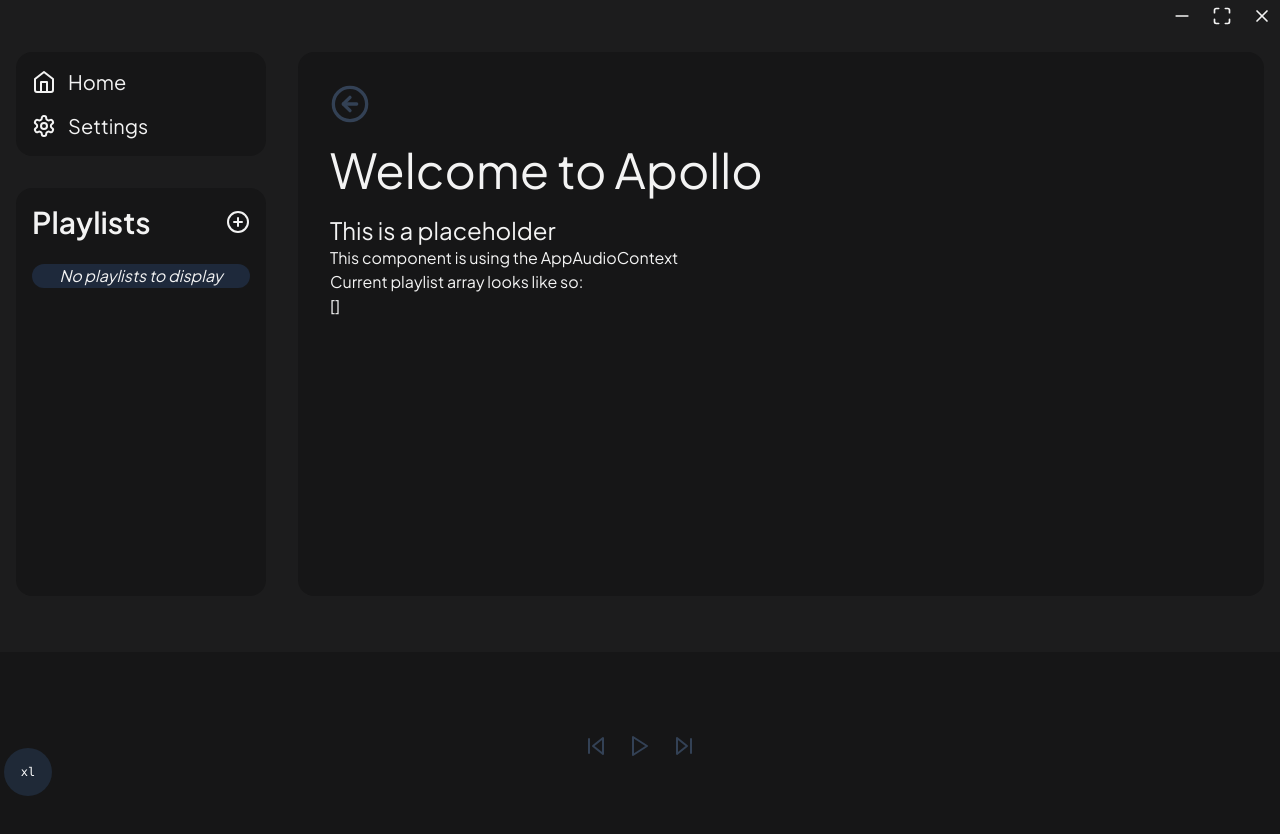
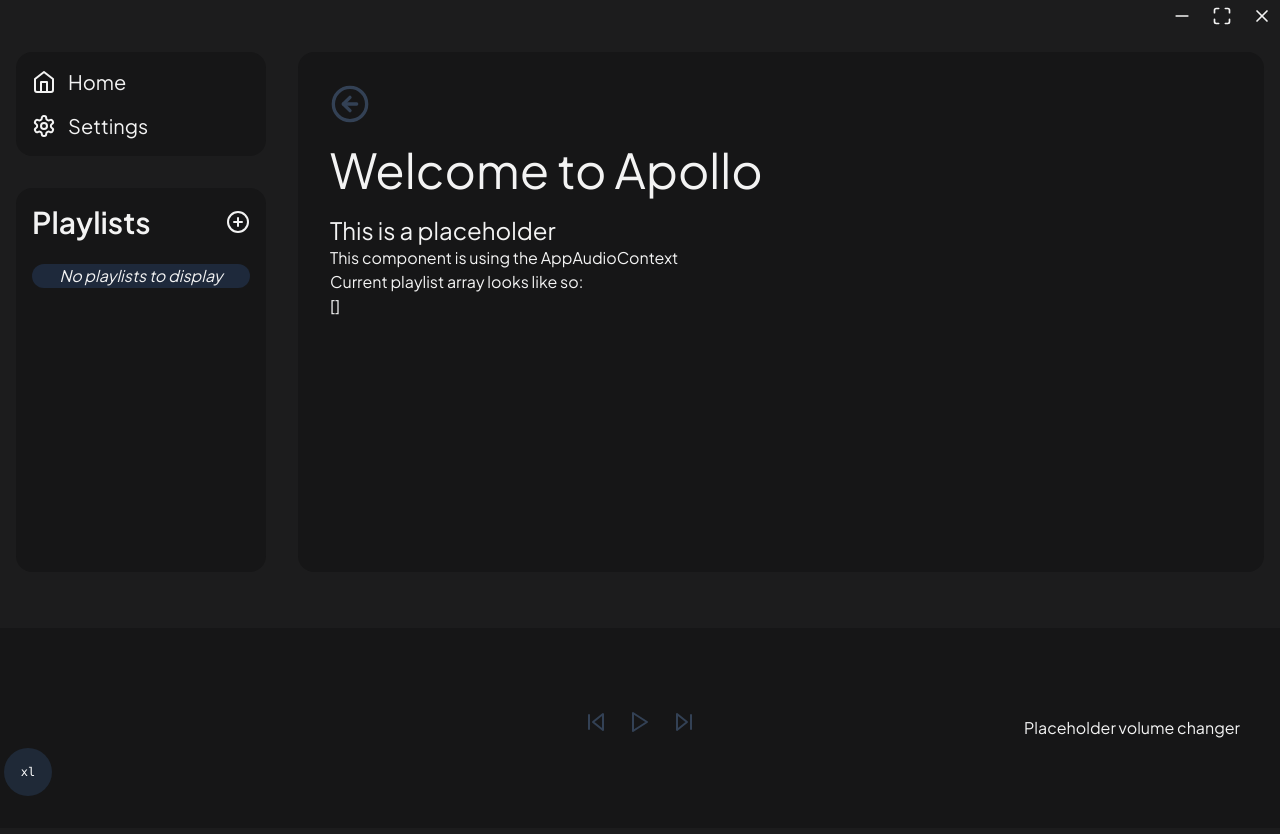
Before and after one commit to maciejkrol18/apollo, a Next.js app: page / in a window 1280 px wide. Shown: the top 834 px of the page. Built offline with nearby package versions, Linux system fonts and the light colour scheme.

Commit message:
Audio gain, file locations & styling tweaks
Fixed gain node functionality, moved app-audio to atoms & audio-bar to molecules, improved styling in root layout

```diff
--- a/src/app/layout.tsx
+++ b/src/app/layout.tsx
@@ -6,9 +6,9 @@ import "./globals.css";
 import { Plus_Jakarta_Sans } from "next/font/google";
 import { useRouter } from "next/navigation";
 import { ArrowLeftCircle } from 'lucide-react';
-import AppAudio from "@/components/organisms/app-audio";
+import AppAudio from "@/components/atoms/app-audio";
 import AsideBar from "@/components/organisms/aside-bar";
-import AudioBar from "@/components/atoms/audio-bar";
+import AudioBar from "@/components/molecules/audio-bar";
 
 const plusJakartaSans = Plus_Jakarta_Sans({ subsets: ["latin"] });
 
@@ -19,11 +19,14 @@ export default function RootLayout({children}: {children: React.ReactNode}) {
       <body className={`overflow-clip text-menus-foreground bg-body ${plusJakartaSans.className}`}>
         <Titlebar/>
         <TailwindIndicator/>
-          <div className="flex flex-col gap-14 justify-between mt-7 min-h-screen overflow-auto">
+          <div
+            style={{height: "calc(100vh - 24px)"}}
+            className="flex flex-col gap-14 justify-between mt-7 overflow-auto"
+          >
           <AppAudio>
             <div className="flex grow gap-8 px-4 max-h-[664px]">
               <AsideBar/>
-              <main className="flex flex-col rounded-2xl grow bg-menus-background p-8">
+              <main className="flex flex-col overflow-auto rounded-2xl grow bg-menus-background p-8">
                 <div className="w-full mb-4">
                   <button onClick={() => router.back()}>
                     <ArrowLeftCircle className="text-slate-700 h-10 w-10"/>
--- a/src/components/organisms/app-audio.tsx
+++ b/src/components/atoms/app-audio.tsx
@@ -52,7 +52,7 @@ const AppAudio = ({children}: {children: React.ReactNode}) => {
         }
 
         audioSourceRef.current.connect(audioCtxRef.current.destination)
-        audioGainRef.current.connect(audioCtxRef.current.destination)
+        audioSourceRef.current.connect(audioGainRef.current).connect(audioCtxRef.current.destination)
 
         audioGainRef.current.gain.value = 0.1
 
@@ -122,7 +122,8 @@ const AppAudio = ({children}: {children: React.ReactNode}) => {
                 currentPlaylist,
                 setCurrentPlaylist,
                 audioElementRef,
-                audioCurrentTime
+                audioCurrentTime,
+                audioGainRef
             }}
         >
             {children}
--- a/src/components/atoms/audio-bar.tsx
+++ b/src/components/molecules/audio-bar.tsx
@@ -14,7 +14,8 @@ const AudioBar: React.FC = () => {
         currentPlaylist,
         togglePlayback,
         isAudioPlaying, audioElementRef,
-        audioCurrentTime
+        audioCurrentTime,
+        audioGainRef
     } = useContext(AppAudioContext) as AppAudioContextValues
 
     const [isSeeking, setIsSeeking] = useState(false)
@@ -70,7 +71,10 @@ const AudioBar: React.FC = () => {
     }
 
     return (
-        <div className="flex items-center justify-center grow max-h-[200px] bg-menus-background">
+        <div className="grid grid-cols-3 px-10 items-center justify-center grow max-h-[200px] bg-menus-background">
+
+            <div/>
+
             <div className="flex flex-col gap-3 items-center">
                 <div className="flex gap-5">
                     <button className="disabled:text-slate-700" disabled={!Boolean(currentSong)} onClick={() => prevSong()}>
@@ -119,6 +123,16 @@ const AudioBar: React.FC = () => {
                 }
                 <p className="text-lg text-center font-bold">{currentSong?.title}</p>
             </div>
+
+            <div className="flex justify-end">
+                <button onClick={() => {
+                    const volume = prompt('volume')
+                    if (audioGainRef.current) {
+                        audioGainRef.current.gain.value = Number(volume)
+                    }
+                }}>Placeholder volume changer</button>
+            </div>
+
         </div>
     )
 }
--- a/src/ts/interfaces.ts
+++ b/src/ts/interfaces.ts
@@ -11,6 +11,7 @@ export interface AppAudioContextValues {
     setCurrentPlaylist: React.Dispatch<React.SetStateAction<PlaylistObject | null>>;
     audioElementRef: MutableRefObject<HTMLAudioElement | null>;
     audioCurrentTime: number | undefined;
+    audioGainRef: MutableRefObject<GainNode | null>;
 }
 
 export interface PlaylistSong {
```
